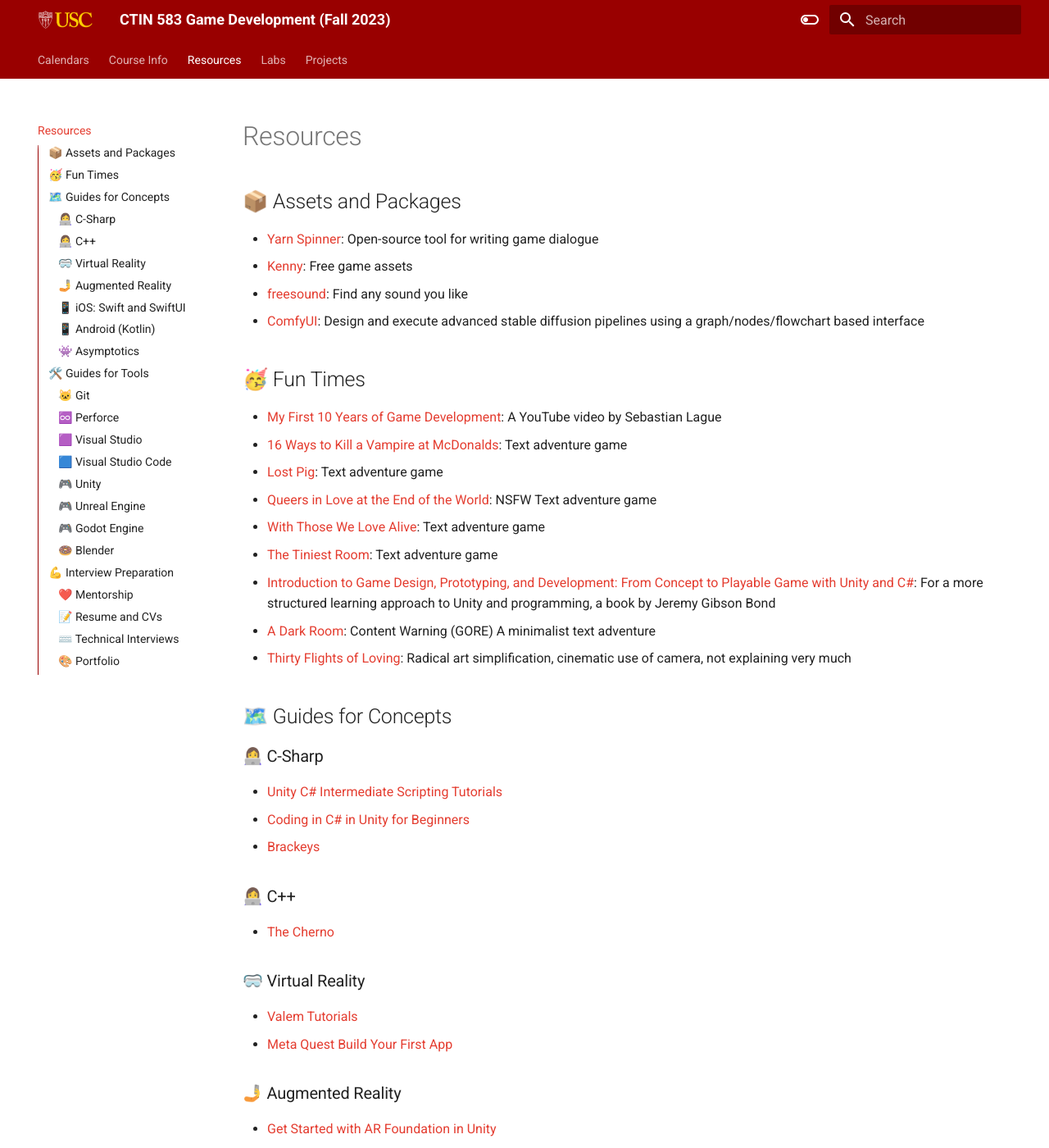
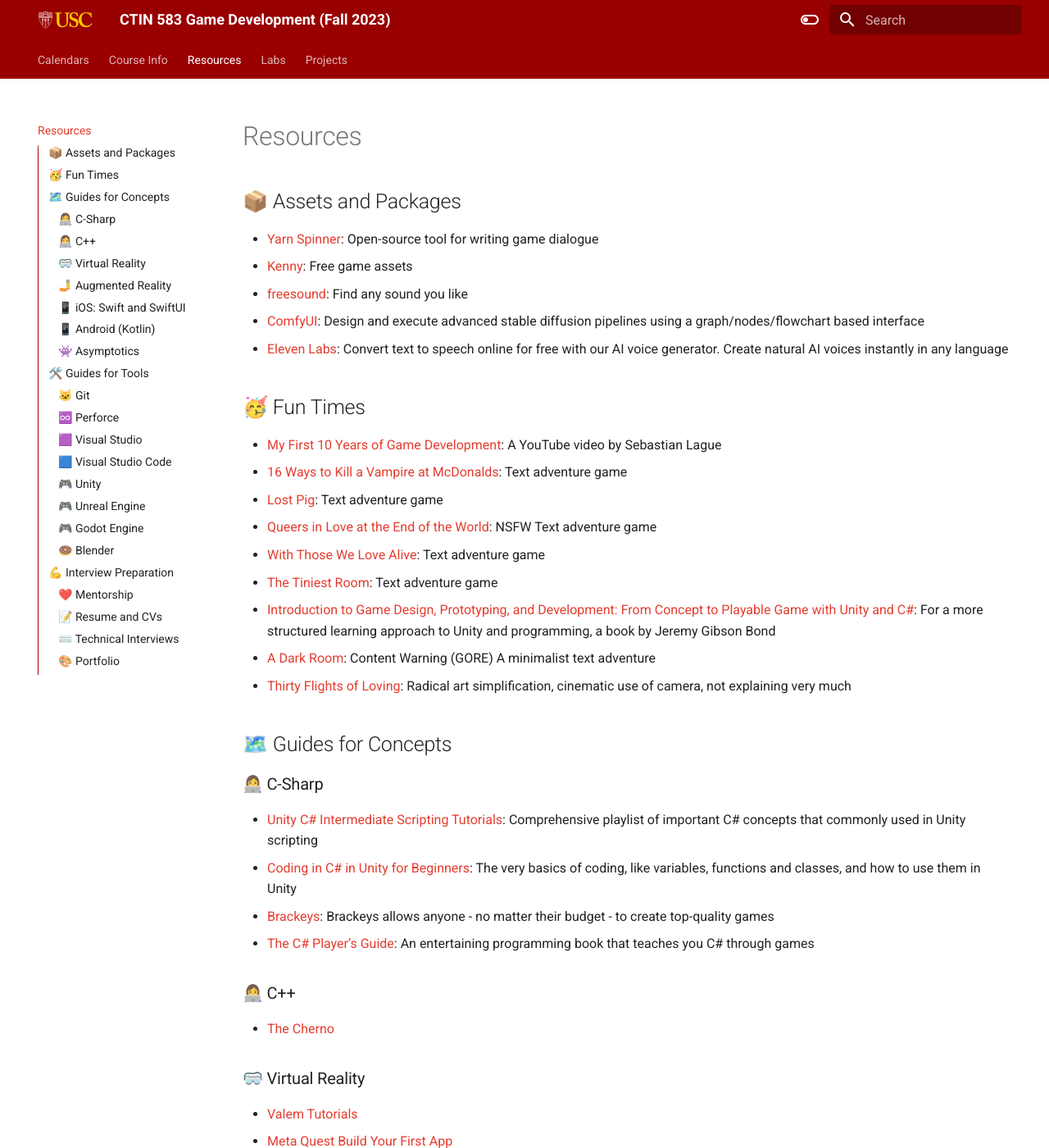
Before and after one commit to usc-ctin583/usc-ctin583.github.io, an MkDocs documentation site: the page built from docs/resources.md, in a window 1280 px wide and 1400 px high. Shown: the whole window at 82% size. Built offline with MkDocs 1.6.1 and Material for MkDocs 9.7.7, drawn with Linux system fonts in a browser that asks for light colours.

Commit message:
include resources for c#

```diff
--- a/docs/resources.md
+++ b/docs/resources.md
@@ -5,6 +5,7 @@
 * [Kenny](https://kenney.nl/): Free game assets
 * [freesound](https://freesound.org/): Find any sound you like
 * [ComfyUI](https://github.com/comfyanonymous/ComfyUI): Design and execute advanced stable diffusion pipelines using a graph/nodes/flowchart based interface
+* [Eleven Labs](https://elevenlabs.io/): Convert text to speech online for free with our AI voice generator. Create natural AI voices instantly in any language
 
 
 ## 🥳 Fun Times
@@ -20,9 +21,10 @@
 
 ## 🗺️ Guides for Concepts
 ### 👩‍💻 C-Sharp
-* [Unity C# Intermediate Scripting Tutorials](https://www.youtube.com/playlist?list=PLi-b-_6rqNkwCL7oXRfjT0uVCI77jWMen)
-* [Coding in C# in Unity for Beginners](https://unity.com/how-to/learning-c-sharp-unity-beginners)
-* [Brackeys](https://www.youtube.com/channel/UCYbK_tjZ2OrIZFBvU6CCMiA)
+* [Unity C# Intermediate Scripting Tutorials](https://www.youtube.com/playlist?list=PLi-b-_6rqNkwCL7oXRfjT0uVCI77jWMen): Comprehensive playlist of important C# concepts that commonly used in Unity scripting
+* [Coding in C# in Unity for Beginners](https://unity.com/how-to/learning-c-sharp-unity-beginners): The very basics of coding, like variables, functions and classes, and how to use them in Unity
+* [Brackeys](https://www.youtube.com/channel/UCYbK_tjZ2OrIZFBvU6CCMiA): Brackeys allows anyone - no matter their budget - to create top-quality games
+* [The C# Player’s Guide](https://csharpplayersguide.com/): An entertaining programming book that teaches you C# through games
 
 ### 👩‍💻 C++
 * [The Cherno](https://www.youtube.com/@TheCherno)
```
